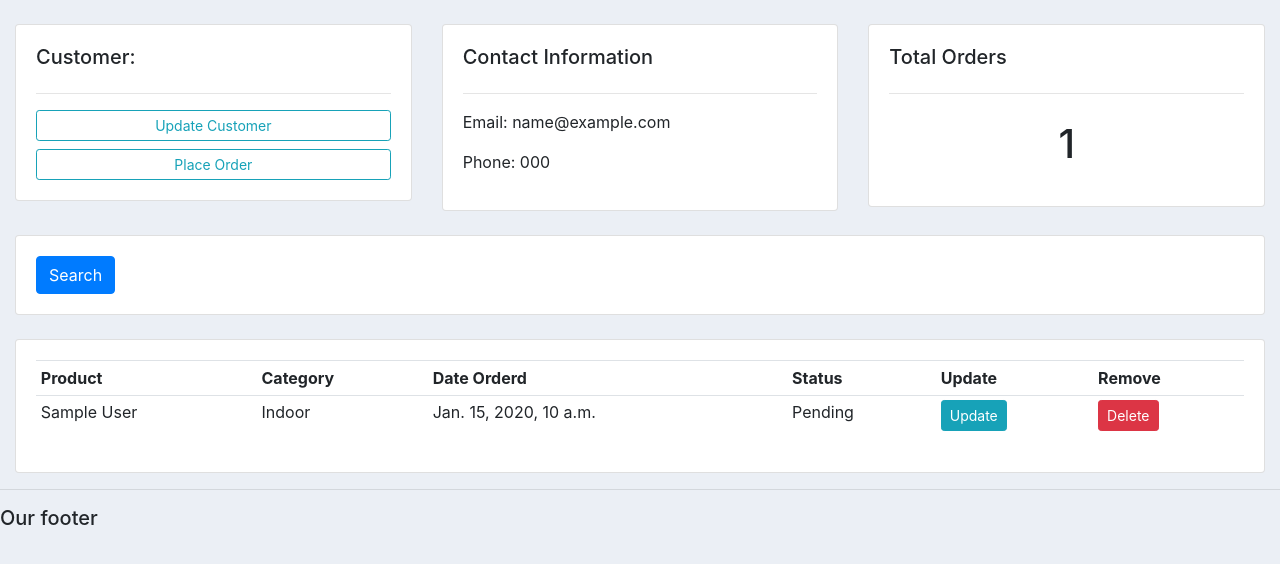
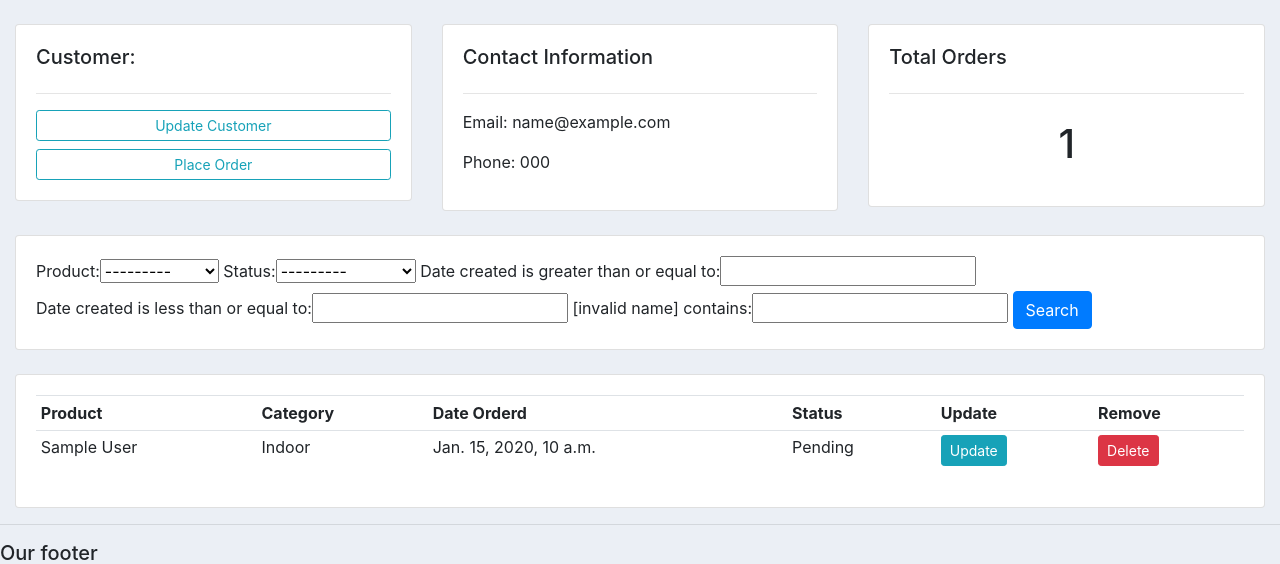
Before and after one commit to unstory/crm, a Django app: page /customer/1/ in a window 1280 px wide. Shown: the part 59-623 px from the top of the page. Run offline with Django 3.2, Linux system fonts and the light colour scheme; tables that the repository leaves empty hold one stand-in row (values such as "Sample post"); some libraries are stand-ins or nearby versions.

Commit message:
django filter

```diff
--- /dev/null
+++ b/accounts/filters.py
@@ -0,0 +1,14 @@
+import django_filters
+from django_filters import DateFilter, CharFilter
+
+from .models import *
+
+class OrderFilter(django_filters.FilterSet):
+    start_date = DateFilter(field_name="date_created", lookup_expr="gte")
+    end_date = DateFilter(field_name="date_created", lookup_expr="lte")
+    note = CharFilter(field_name="note", lookup_expr="icontains")
+
+    class Meta:
+        model = Order
+        fields = "__all__"
+        exclude = ["customer", "date_created"]
--- a/accounts/templates/accounts/customer.html
+++ b/accounts/templates/accounts/customer.html
@@ -39,6 +39,7 @@
 	<div class="col">
 		<div class="card card-body">
 			<form method="get">
+				{{myFilter.form}}
 
 		    <button class="btn btn-primary" type="submit">Search</button>
 		  </form>
--- a/accounts/views.py
+++ b/accounts/views.py
@@ -4,6 +4,7 @@ from django.forms import inlineformset_factory
 
 from .models import *
 from .forms import OrderForm
+from .filters import OrderFilter
 
 # Create your views here.
 
@@ -29,12 +30,17 @@ def products(request):
 	return render(request, 'accounts/products.html', {'products':products})
 
 def customer(request, pk_test):
-	my_customer = Customer.objects.get(id=pk_test)
-	orders = my_customer.order_set.all()
+	customer = Customer.objects.get(id=pk_test)
+
+	orders = customer.order_set.all()
 	order_count = orders.count()
 
-	context = {"customer": my_customer, "orders": orders, "order_count": order_count}
-	return render(request, 'accounts/customer.html', context)
+	myFilter = OrderFilter(request.GET, queryset=orders)
+	orders = myFilter.qs
+
+	context = {'customer':customer, 'orders':orders, 'order_count':order_count,
+	'myFilter':myFilter}
+	return render(request, 'accounts/customer.html',context)
 
 def createOrder(request, pk):
 	OrderFormSet = inlineformset_factory(Customer, Order, fields=('product', 'status'), extra=10 )
--- a/crm1/settings.py
+++ b/crm1/settings.py
@@ -39,6 +39,7 @@ INSTALLED_APPS = [
     'django.contrib.staticfiles',
 
     'accounts',
+    'django_filters',
 ]
 
 MIDDLEWARE = [
```
